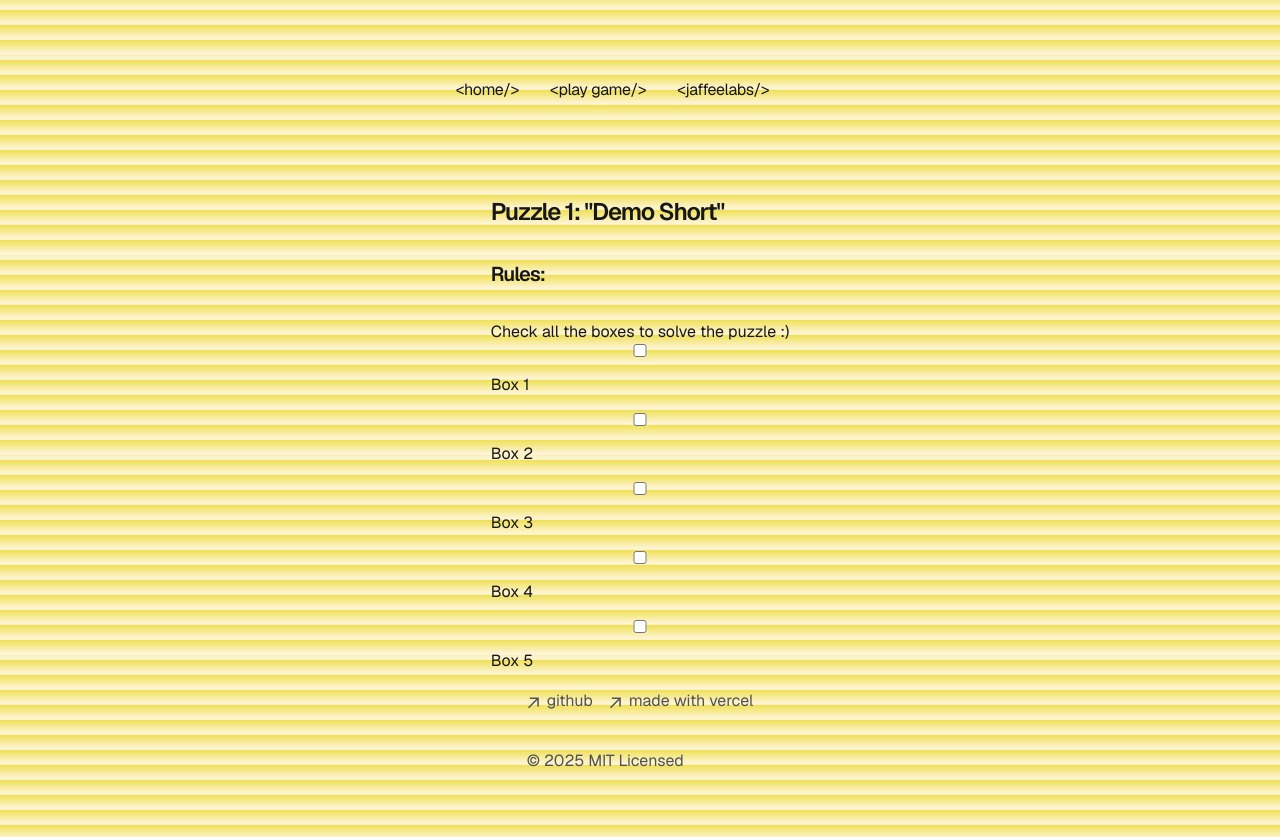
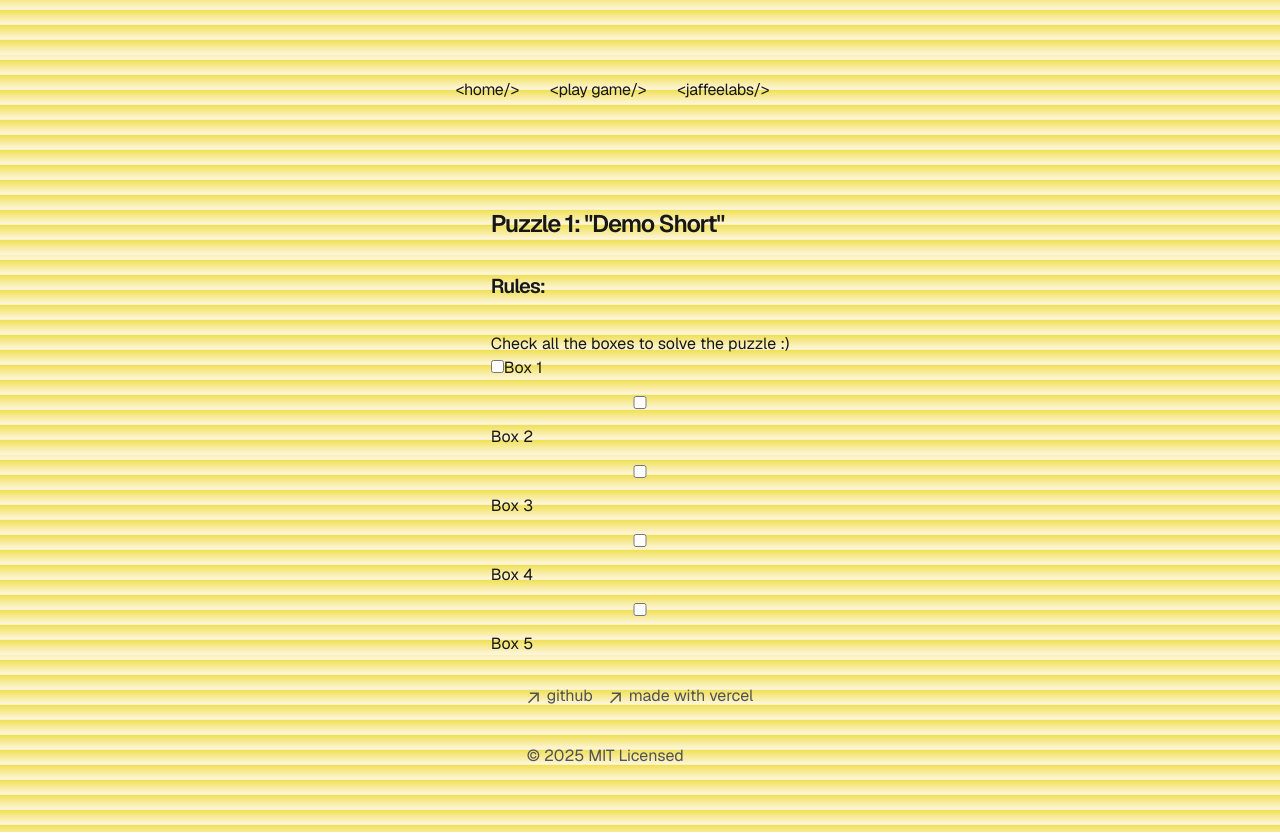
Before and after one commit to milesjaffee/checkbox-puzzles, a Next.js app: page /game/puzzle1 in a window 1280 px wide. Built offline with nearby package versions, Linux system fonts and the light colour scheme.

Commit message:
fixed puzzle1 solution being too easy

```diff
--- a/app/game/page.tsx
+++ b/app/game/page.tsx
@@ -12,7 +12,7 @@ export const metadata = {
                 <a
                 className="rounded-full border border-solid border-transparent transition-colors flex items-center justify-center bg-foreground text-background gap-2 hover:bg-[#38383877] font-medium text-sm sm:text-base h-10 sm:h-12 px-4 sm:px-5 sm:w-auto"
                 href="/game/puzzle1"
-                target="_blank"
+                //target="_blank"
                 //rel="noopener noreferrer"
                 >
                 Demo Short
--- a/app/game/puzzle1/page.tsx
+++ b/app/game/puzzle1/page.tsx
@@ -12,7 +12,6 @@ export default function Page() {
   const handleCheckboxChange = (whichBox: String) => {
     if (whichBox === 'one') {
       setCheck1(!check1);
-      setCheck4(false);
     } else if (whichBox === 'two') {
       setCheck2(!check2);
       setCheck3(false);
@@ -21,9 +20,10 @@ export default function Page() {
       setCheck5(false);
     } else if (whichBox === 'four') {
       setCheck4(!check4);
+      setCheck1(false);
     } else if (whichBox === 'five') {
       setCheck5(!check5);
-      setCheck1(false);
+      setCheck4(false);
     }
 
     if (check1 && check2 && check3 && check4 && check5) {
@@ -42,12 +42,13 @@ export default function Page() {
         </ol>
 
         <div className="flex gap-4 items-left flex-col sm:flex-col">
-          <input
+
+          <div><input
             type="checkbox"
             checked={check1}
             onChange={() => handleCheckboxChange('one')}
           />
-          <label>Box 1</label>
+          <label>Box 1</label></div>
 
           <input
             type="checkbox"
```
